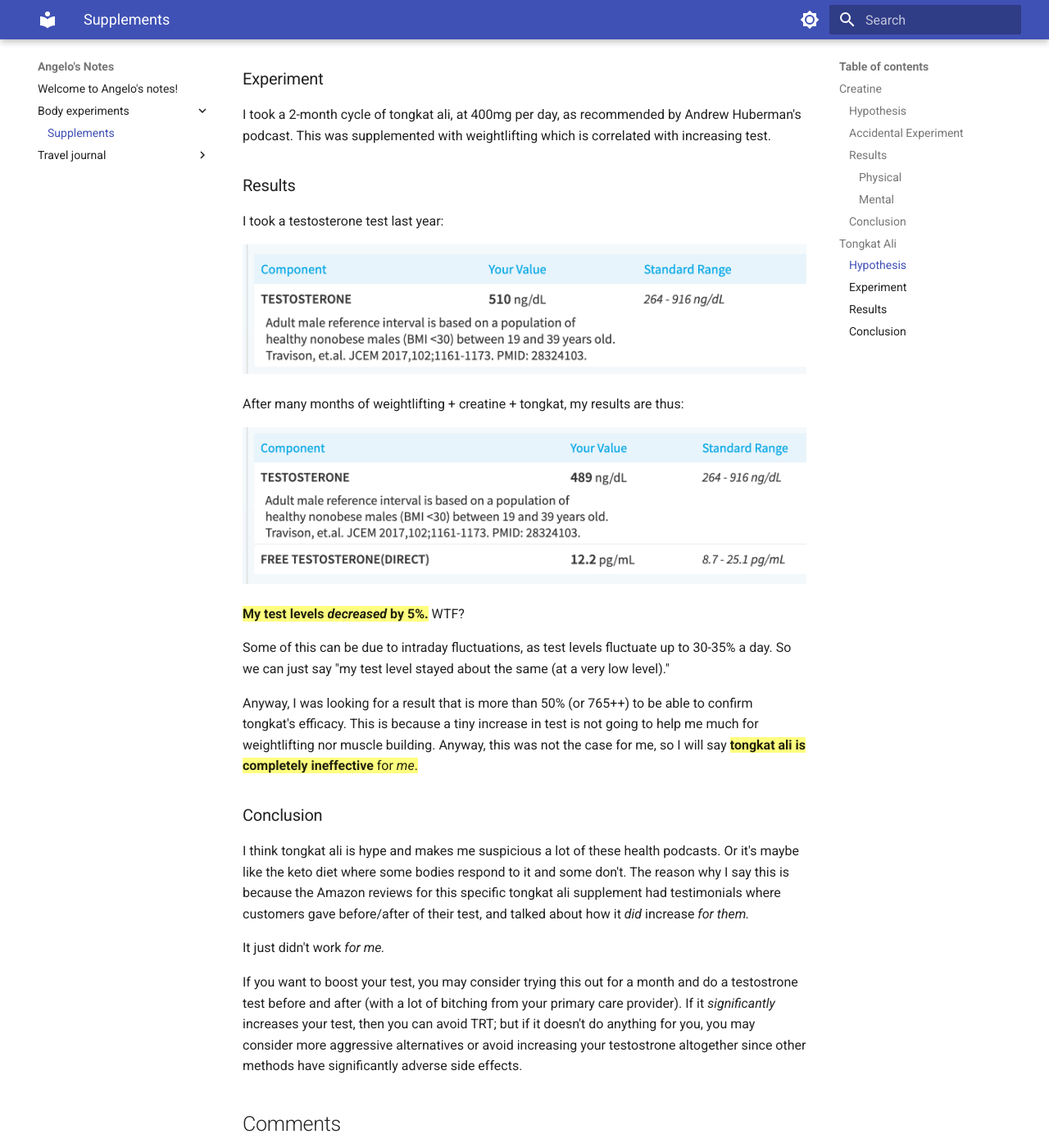
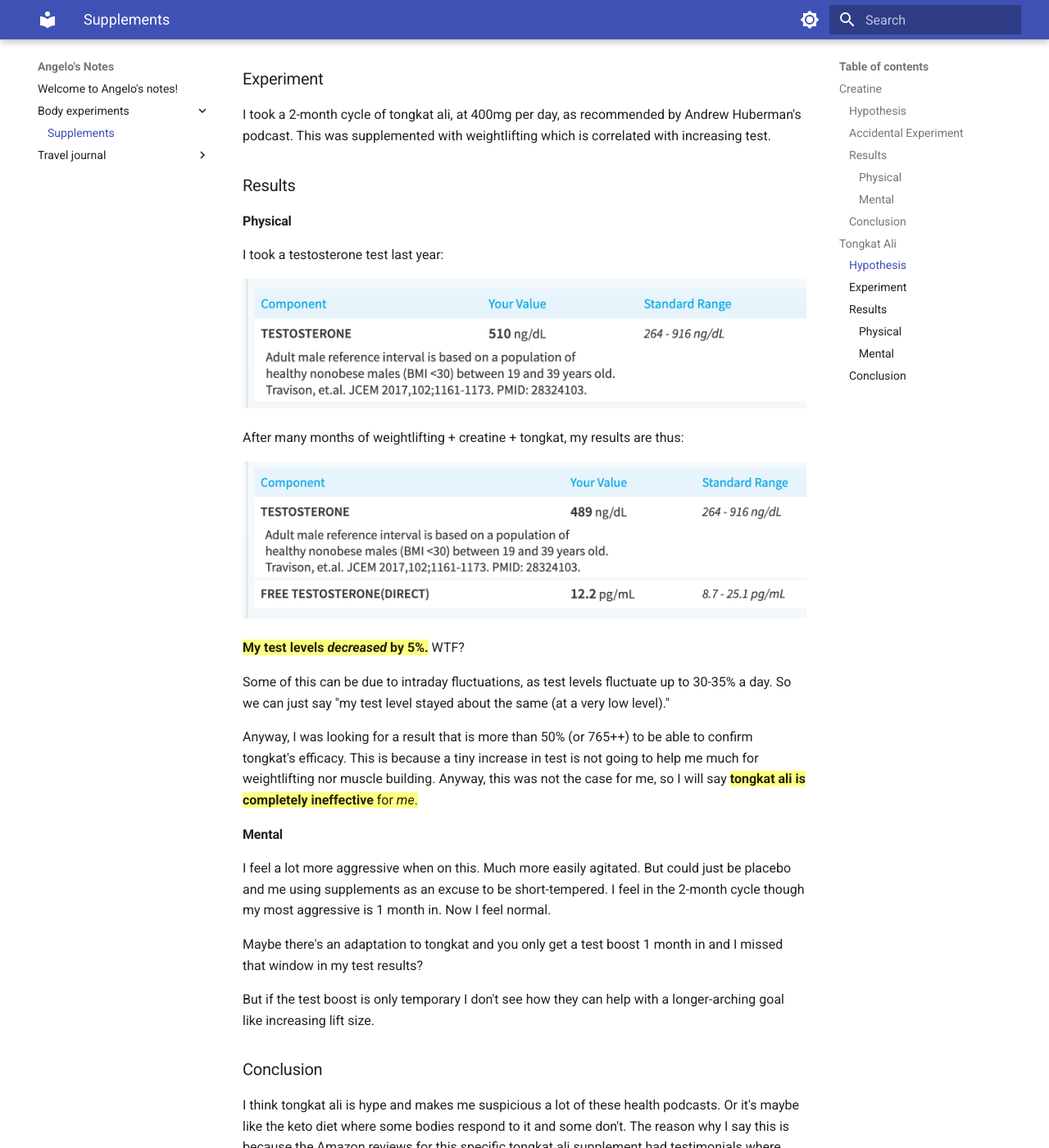
Before and after one commit to ANG3L0/notes-bloggo, an MkDocs documentation site: the page built from docs/Body experiments/Supplements.md, in a window 1280 px wide and 1400 px high, scrolled down 2365 px. Shown: the whole window at 82% size. Built offline with MkDocs 1.6.1 and Material for MkDocs 9.7.7, drawn with Linux system fonts in a browser that asks for light colours; comment, search, counter and statistics services are not loaded.

Commit message:
add to tka

```diff
--- a/docs/Body experiments/Supplements.md
+++ b/docs/Body experiments/Supplements.md
@@ -90,6 +90,8 @@
 
 ### Results
 
+#### Physical
+
 I took a testosterone test last year:
 
 ![Pre-tongkat testosterone levels](images/test-levels.png)
@@ -104,6 +106,14 @@
 
 Anyway, I was looking for a result that is more than 50% (or 765++) to be able to confirm tongkat's efficacy. This is because a tiny increase in test is not going to help me much for weightlifting nor muscle building. Anyway, this was not the case for me, so I will say <mark>**tongkat ali is completely ineffective** for *me*.</mark>
 
+#### Mental
+
+I feel a lot more aggressive when on this. Much more easily agitated. But could just be placebo and me using supplements as an excuse to be short-tempered. I feel in the 2-month cycle though my most aggressive is 1 month in. Now I feel normal.
+
+Maybe there's an adaptation to tongkat and you only get a test boost 1 month in and I missed that window in my test results?
+
+But if the test boost is only temporary I don't see how they can help with a longer-arching goal like increasing lift size.
+
 ### Conclusion
 
 I think tongkat ali is hype and makes me suspicious a lot of these health podcasts. Or it's maybe like the keto diet where some bodies respond to it and some don't. The reason why I say this is because the Amazon reviews for this specific tongkat ali supplement had testimonials where customers gave before/after of their test, and talked about how it *did* increase *for them.*
```
